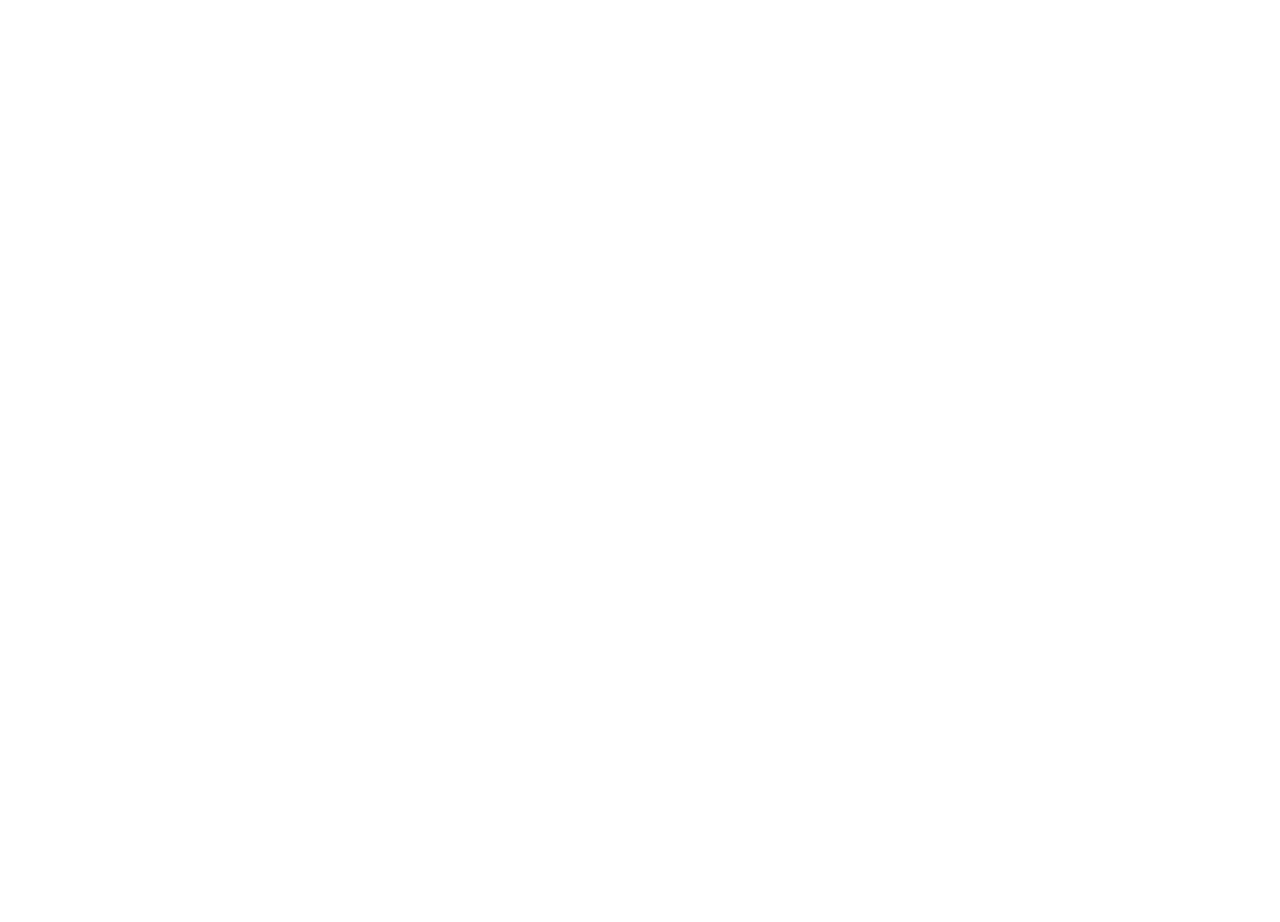
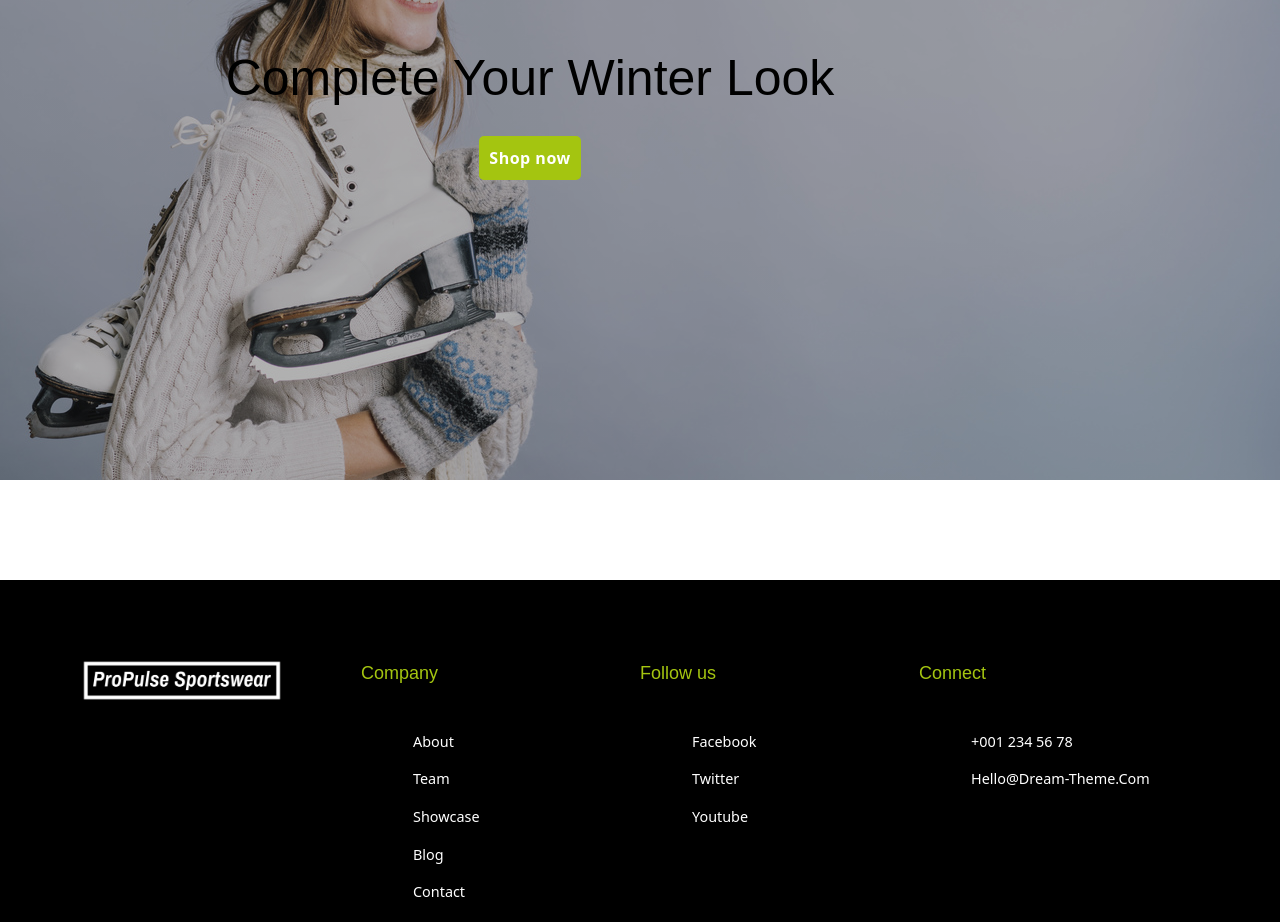
Before and after one commit to JulianaVanier/582-react-propulse, a React (Create React App) app: page / in a window 1280 px wide. Shown: the part 1860-2782 px from the top of the page. Before the commit the page ends 1608 px from the top, so only its background shows below. Built offline with nearby package versions, Linux system fonts and the light colour scheme.

Commit message:
Created footer and style

```diff
--- a/src/App.css
+++ b/src/App.css
@@ -1,5 +1,5 @@
 .banner_top {
-  background-image: linear-gradient(rgba(0, 0, 0, 0.3), rgba(0, 0, 0, 0.3)), url(/public/assets/image/cute-woman-fitness-outdoors.jpg);
+  background-image: linear-gradient(rgba(0, 0, 0, 0.3), rgba(0, 0, 0, 0.3)), url(/public/assets/image/cute-woman-fitness-outdoors_Easy-Resize.com.jpg);
   /* background-image: url(../img/bg-main-banner.png); */
   background-blend-mode: overlay;
   background-size: cover;
@@ -88,6 +88,111 @@
   font-weight: 100;
 }
 
+.banner_small {
+  padding: 300px 0;
+  background-image: linear-gradient(rgba(0, 0, 0, 0.3), rgba(0, 0, 0, 0.3)),url(/public/assets/image/young-woman-sweater-with-skates_Easy-Resize.com.jpg);
+  background-position: top;
+  background-size: cover;
+  display: flex;
+  justify-content: end;
+  margin-bottom: 100px;
+}
+
+.box_banner_small h5{
+
+  color: Black;
+  font-size: 50px;
+  /* text-shadow: 3px 3px 3px rgb(164, 197, 16); */
+  font-family: 'Poppins', sans-serif;
+  text-transform: capitalize;
+
+}
+
+.box_banner_small {
+  text-align: center;
+  width: 700px;
+  margin-right: 400px;
+}
+
+.box_banner_small .btn {
+  background-color: rgb(164, 197, 16);
+  color: white;
+  font-weight: 600;
+  letter-spacing: 0.5px;
+  padding: 10px;
+  display: inline-block;
+  border-radius: 5px;
+  border: none;
+  margin-top: 20px;
+}
+footer {
+  background-color: #000000;
+  padding-top: 80px;
+  /* padding-bottom: 40px; */
+}
+
+footer img {
+  display: block;
+  width: 200px;
+  max-height: 100%;
+}
+
+.footer_grid {
+  display: grid;
+  grid-template-columns: 1fr 1fr 1fr 1fr;
+  grid-template-rows: 1fr;
+  padding-bottom: 40px;
+}
+
+.footer_grid p {
+  color: rgb(164, 197, 16);
+  font-family: "Poppins", sans-serif;
+  font-size: 18px;
+  padding-bottom: 20px;
+}
+
+.footer_grid .ul-list {
+  list-style: none;
+}
+
+.footer_grid .ul-list li {
+  margin-left: 20px;
+  text-transform: capitalize;
+  font-size: 0.9rem;
+  color: white;
+  padding: 8px 0;
+}
+
+.footer_grid .ul-list li:hover {
+  /* border-bottom: 2px solid #ff7f22; */
+  cursor: pointer;
+}
+
+.privacy {
+  display: flex;
+  align-items: center;
+  gap: 40px;
+  color: white;
+  font-family: "Poppins", sans-serif;
+  font-size: 12px;
+  font-weight: 300;
+  padding: 40px;
+}
+
+.privacy_left {
+  width: 50%;
+}
+
+.privacy_right {
+  width: 50%;
+  display: flex;
+  align-items: center;
+  gap: 40px;
+  justify-content: right;
+}
+
+
+
 .App {
   text-align: center;
 }
--- a/src/App.js
+++ b/src/App.js
@@ -3,6 +3,8 @@
 import Header from './components/Header';
 import BannerTop from './components/BannerTop';
 import CollectionBody from './components/CollectionBody';
+import BannerCalToActionBody from './components/BannerCalToActionBody';
+import Footer from './components/Footer';
 
 function App() {
   return (
@@ -11,6 +13,8 @@
 <Header></Header>
 <BannerTop></BannerTop>
 <CollectionBody></CollectionBody>
+<BannerCalToActionBody></BannerCalToActionBody>
+<Footer></Footer>
 
 </>
   );
--- /dev/null
+++ b/src/components/Footer.js
@@ -0,0 +1,57 @@
+import React from 'react'
+
+function Footer() {
+  return (
+    <>
+            <footer>
+            <div class="container">
+                <div class="footer_grid">
+                    <div><img src="/assets/image/propulse-sportswear-high-resolution-logo-black-on-transparent-background.png" alt="" /></div>
+                    <div>
+                        <p>Company</p>
+                        <ul class="ul-list" role="list">
+                            <li role="listitem">About</li>
+                            <li role="listitem">Team</li>
+                            <li role="listitem">Showcase</li>
+                            <li role="listitem">Blog</li>
+                            <li role="listitem">Contact</li>
+                            <li role="listitem">Demo design</li>
+                        </ul>
+                    </div>
+                    <div>
+                        <p>Follow us</p>
+                        <ul class="ul-list" role="list">
+                            <li role="listitem">Facebook</li>
+                            <li role="listitem">Twitter</li>
+                            <li role="listitem">Youtube</li>
+                        </ul>
+                    </div>
+                    <div>
+                        <p>Connect</p>
+                        <ul class="ul-list" role="list">
+                            <li role="listitem">+001 234 56 78</li>
+                            <li role="listitem">hello@dream-theme.com</li>
+                        </ul>
+                    </div>
+                </div>
+            </div>
+            <hr />
+            <div class="container">
+                <div class="privacy">
+                    <div class="privacy_left">
+                        <p>
+                            © Copyright 2022 Dream-Theme. All rights reserved.
+                        </p>
+                    </div>
+                    <div class="privacy_right">
+                        <p>Privacy policy</p>
+                        <p>Terms & conditions</p>
+                    </div>
+                </div>
+            </div>
+        </footer>
+    </>
+  )
+}
+
+export default Footer
```
